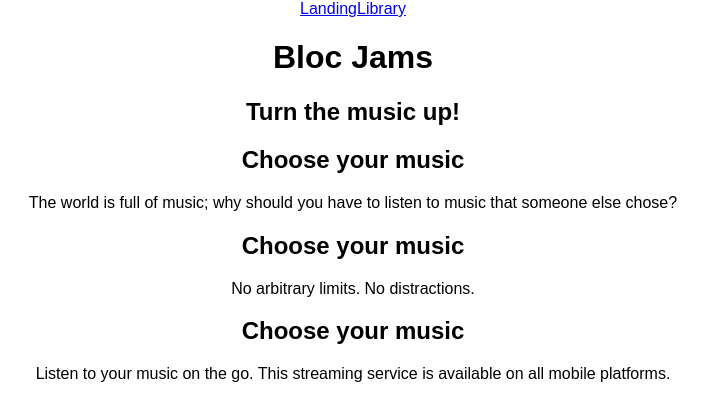
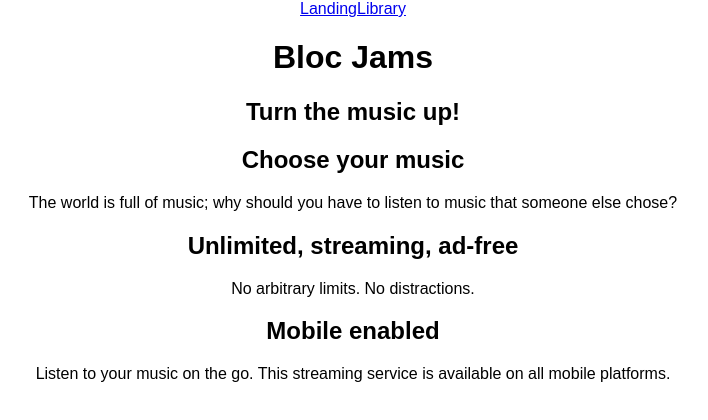
Before and after one commit to MarshMadness516/bloc-jams-react, a React (Create React App) app: page / in a window 1280 px wide. Shown: the top 420 px of the page, without its empty margins (287-995 px from the left). Built offline with nearby package versions, Linux system fonts and the light colour scheme.

Commit message:
update checkpoint 4

```diff
--- a/src/components/Landing.js
+++ b/src/components/Landing.js
@@ -10,11 +10,11 @@ const Landing = () => (
         <p className="point-description">The world is full of music; why should you have to listen to music that someone else chose?</p>
       </div>
       <div className="point">
-        <h2 className="point-title">Choose your music</h2>
+        <h2 className="point-title">Unlimited, streaming, ad-free</h2>
         <p className="point-description">No arbitrary limits. No distractions.</p>
       </div>
       <div className="point">
-        <h2 className="point-title">Choose your music</h2>
+        <h2 className="point-title">Mobile enabled</h2>
         <p className="point-description">Listen to your music on the go. This streaming service is available on all mobile platforms.</p>
       </div>
     </section>
```
